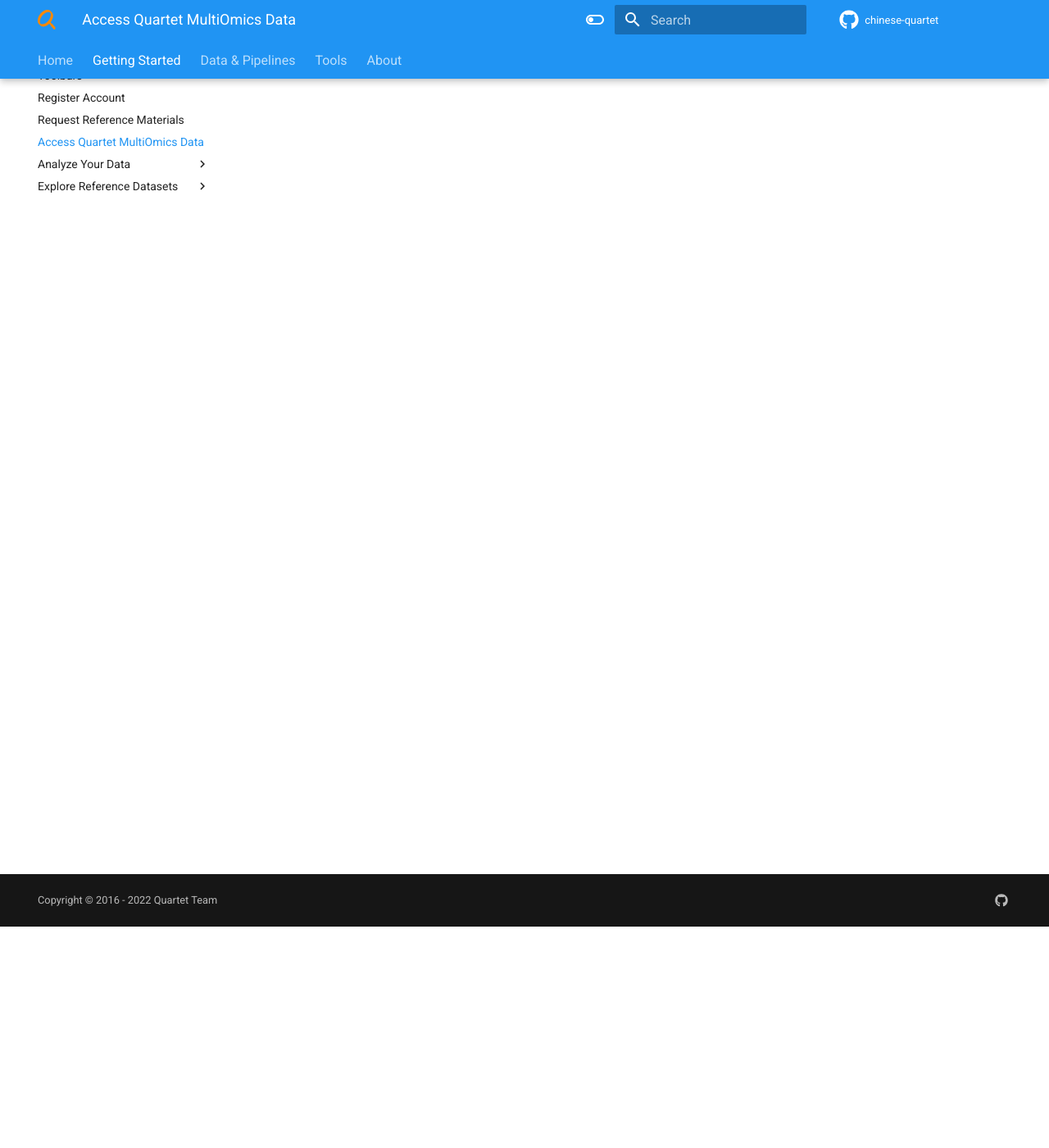
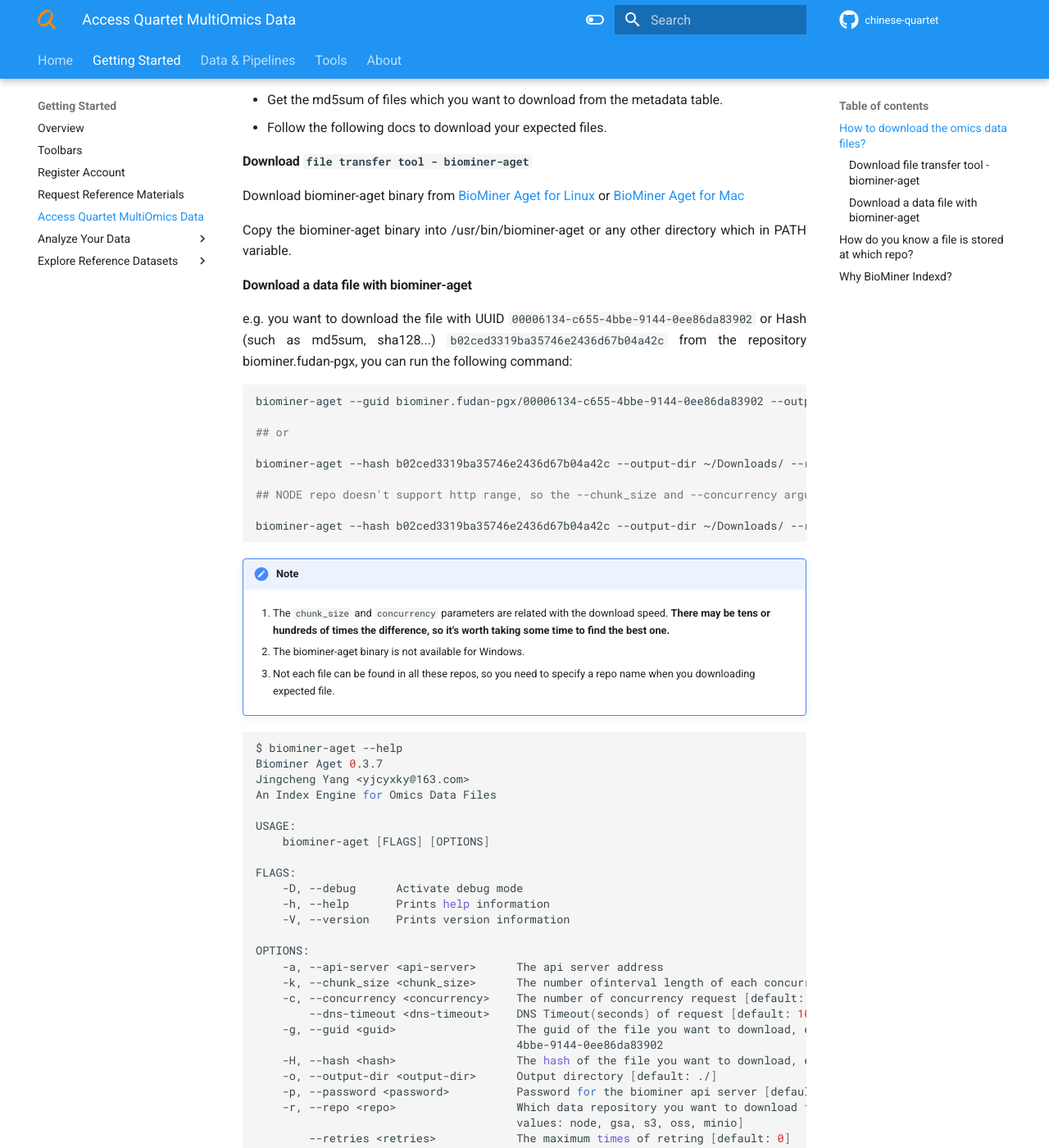
Before and after one commit to chinese-quartet/docs.chinese-quartet.org, an MkDocs documentation site: the page built from docs/getting_started/request_omics_data.md, in a window 1280 px wide and 1400 px high, scrolled down 270 px. Shown: the whole window at 82% size. Built offline with MkDocs 1.6.1 and Material for MkDocs 9.7.7, drawn with Linux system fonts in a browser that asks for light colours; some of the changed text lies outside the part shown.

Commit message:
Update doc for requsting omics data.

````diff
--- a/docs/getting_started/request_omics_data.md
+++ b/docs/getting_started/request_omics_data.md
@@ -1 +1,80 @@
-Comming Soon...
+### How to download the omics data files?
+
+- Download a metadata table from multi-omics data page.(such as genomics data in <a href="https://www.chinese-quartet.org/#/data/download/quartet-genomics" target="_blank">Multiomics Data -> Genomics Data</a>
+- Get the md5sum of files which you want to download from the metadata table.
+- Follow the following docs to download your expected files.
+
+#### Download `file transfer tool - biominer-aget`
+Download biominer-aget binary from [BioMiner Aget for Linux](https://www.indexd.org/biominer-aget/biominer-aget_x86-64_linux) or [BioMiner Aget for Mac](https://www.indexd.org/biominer-aget/biominer-aget_x86-64_macosx)
+
+Copy the biominer-aget binary into /usr/bin/biominer-aget or any other directory which in PATH variable.
+
+#### Download a data file with biominer-aget
+e.g. you want to download the file with UUID `00006134-c655-4bbe-9144-0ee86da83902` or Hash (such as md5sum, sha128...) `b02ced3319ba35746e2436d67b04a42c` from the repository biominer.fudan-pgx, you can run the following command:
+
+```bash
+biominer-aget --guid biominer.fudan-pgx/00006134-c655-4bbe-9144-0ee86da83902 --output-dir ~/Downloads/ --repo gsa --chunk_size 1m --concurrency 1000
+
+## or
+
+biominer-aget --hash b02ced3319ba35746e2436d67b04a42c --output-dir ~/Downloads/ --repo gsa --chunk_size 1m --concurrency 1000
+
+## NODE repo doesn't support http range, so the --chunk_size and --concurrency arguments don't work for it.
+
+biominer-aget --hash b02ced3319ba35746e2436d67b04a42c --output-dir ~/Downloads/ --repo node
+```
+
+!!!note Please note that
+    1. The `chunk_size` and `concurrency` parameters are related with the download speed. **There may be tens or hundreds of times the difference, so it's worth taking some time to find the best one.**
+
+    2. The biominer-aget binary is not available for Windows.
+
+    3. Not each file can be found in all these repos, so you need to specify a repo name when you downloading expected file.
+
+```bash
+$ biominer-aget --help
+Biominer Aget 0.3.7
+Jingcheng Yang <yjcyxky@163.com>
+An Index Engine for Omics Data Files
+
+USAGE:
+    biominer-aget [FLAGS] [OPTIONS]
+
+FLAGS:
+    -D, --debug      Activate debug mode
+    -h, --help       Prints help information
+    -V, --version    Prints version information
+
+OPTIONS:
+    -a, --api-server <api-server>      The api server address
+    -k, --chunk_size <chunk_size>      The number ofinterval length of each concurrent request [default: '50m']
+    -c, --concurrency <concurrency>    The number of concurrency request [default: 10]
+        --dns-timeout <dns-timeout>    DNS Timeout(seconds) of request [default: 10]
+    -g, --guid <guid>                  The guid of the file you want to download, e.g. biominer.fudan-pgx/00006134-c655-
+                                       4bbe-9144-0ee86da83902
+    -H, --hash <hash>                  The hash of the file you want to download, e.g. b47ee06cdf62847f6d4c11bb12ac1ae0
+    -o, --output-dir <output-dir>      Output directory [default: ./]
+    -p, --password <password>          Password for the biominer api server [default: anonymous]
+    -r, --repo <repo>                  Which data repository you want to download from [default: node]  [possible
+                                       values: node, gsa, s3, oss, minio]
+        --retries <retries>            The maximum times of retring [default: 0]
+        --retry-wait <retry-wait>      The seconds between retries [default: 0]
+    -t, --timeout <timeout>            Timeout(seconds) of request [default: 60]
+    -u, --username <username>          Username for the biominer-indexd api server [default: anonymous]
+```
+
+### How do you know a file is stored at which repo?
+
+Please access [the BioMiner Indexd service](http://www.indexd.org/index) and query file by md5sum, filename, or other metadata.
+
+When you find the record of a file, you can see more information as the following picture.
+
+In the picture, you can see the URLs field, it can tell you the file is stored at which repos.
+
+![biominer-indexd](../assets/images/indexd.png)
+
+### Why BioMiner Indexd?
+
+We will release our data to multiple repos (such as [NODE](https://www.biosino.org/node/), [GSA](https://ngdc.cncb.ac.cn/gsa/), [SRA](https://www.ncbi.nlm.nih.gov/sra), [ENA](https://www.ebi.ac.uk/ena/browser/) etc.), for your convenience, we provide the BioMiner Indexd service for aggregating all these repos.
+
+BioMiner Indexd is a hash-based data indexing and tracking service providing globally unique identifiers.
````
Also changed, not shown: docs/assets/images/indexd.png (added).
